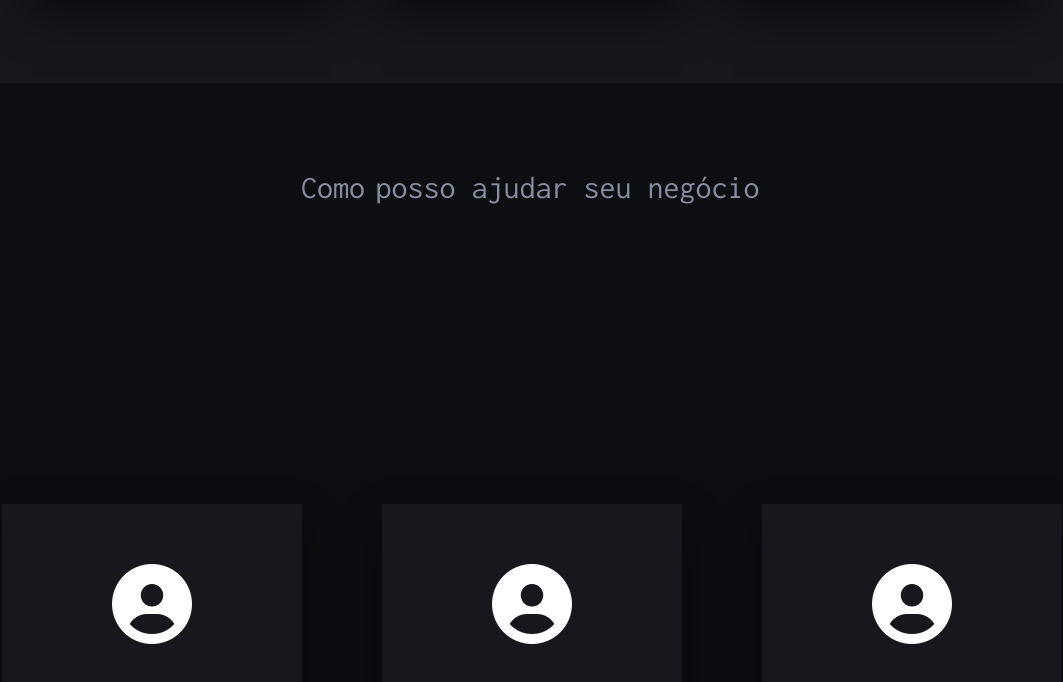
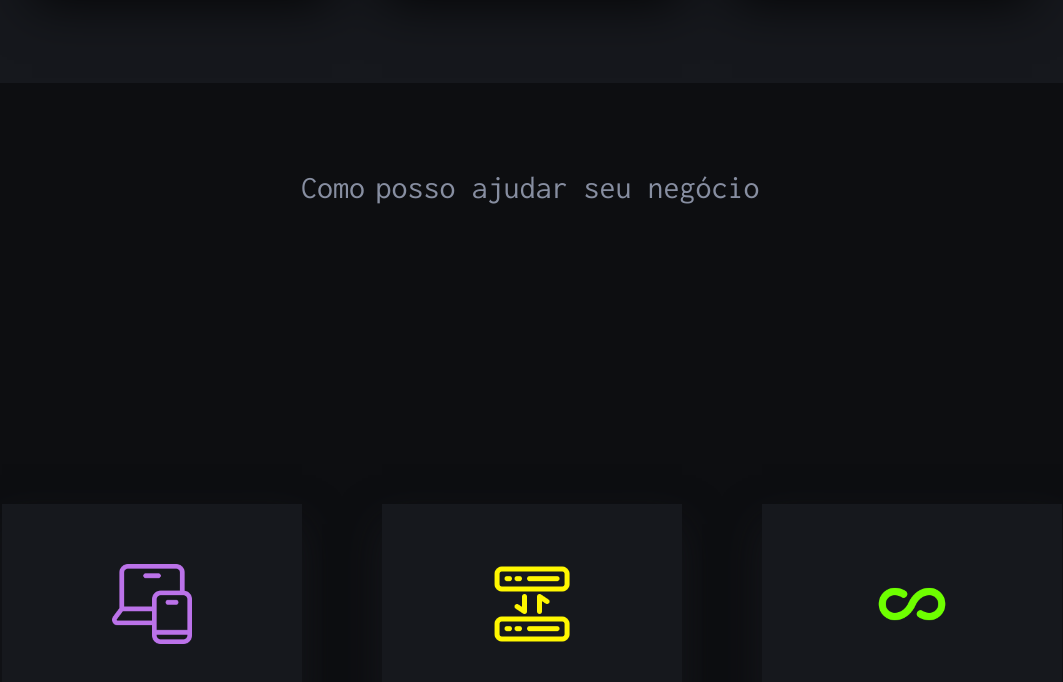
Before and after one commit to marcosvini-s/marcosvini-s.github.io, a plain HTML site: page index.html in a window 1280 px wide. Shown: the part 1524-2206 px from the top of the page, without its empty margins (108-1171 px from the left). Drawn offline with Linux system fonts and the light colour scheme.

Commit message:
finish sections' card

```diff
--- a/index.html
+++ b/index.html
@@ -193,16 +193,16 @@
           <div class="slip slip1">
               <div class="vol">
                   <div class="icon">
-                      <i class="fa fa-user-circle" aria-hidden="true"></i>
+                      <img src="/assets/tecnologia.png" alt="">
                   </div>
               </div>
           </div>
           <div class="slip slip2">
               <div class="vol">
                   <h3>
-                      Hello there!
+                      Websites e Aplicativos!
                   </h3>
-                  <p>Trust yourself and keep going.</p>
+                  <p>Desenvolvimento de interfaces</p>
               </div>
           </div>
       </div>
@@ -210,16 +210,14 @@
         <div class="slip slip1">
             <div class="vol">
                 <div class="icon">
-                    <i class="fa fa-user-circle" aria-hidden="true"></i>
+                  <img src="/assets/conexao.png" alt="">
                 </div>
             </div>
         </div>
         <div class="slip slip2">
             <div class="vol">
-                <h3>
-                    Hello there!
-                </h3>
-                <p>Trust yourself and keep going.</p>
+                <h3>API e banco de dados</h3>
+                <p>Criação de serviços do sistema</p>
             </div>
         </div>
     </div>
@@ -227,16 +225,14 @@
       <div class="slip slip1">
           <div class="vol">
               <div class="icon">
-                  <i class="fa fa-user-circle" aria-hidden="true"></i>
+                  <img src="./assets/infinidade.png" alt="">
               </div>
           </div>
       </div>
       <div class="slip slip2">
           <div class="vol">
-              <h3>
-                  Hello there!
-              </h3>
-              <p>Trust yourself and keep going.</p>
+              <h3>DevOps</h3>
+              <p>Gestão e infraestrutura da aplicação</p>
           </div>
       </div>
   </div>
--- a/styles/box.css
+++ b/styles/box.css
@@ -5,147 +5,88 @@
     display: flex;
     align-items: center;
     justify-content: center;
-    font: var(--text-md);
+    font: var(--text-sm);
     gap: 80px;
 }
 
 .box .plug .icon {
     position: absolute;
-
     top: 0;
-
     left: 0;
-
     width: 100%;
-
     height: 100%;
-
     background: var(--gray-200);
-
 }
 
-.box .plug .icon .fa {
-
+.box .plug .icon img{
     position: absolute;
-
     top: 50%;
-
     left: 50%;
-
     transform: translate(-50%, -50%);
-
     font-size: 80px;
-
     color: #fff;
-
+    width: 80px;
 }
 
 .box .plug .slip {
-
     width: 300px;
-
     height: 200px;
-
     transition: 0.5s;
-
 }
 
 .box .plug .slip.slip1 {
-
     position: relative;
-
     display: flex;
-
     justify-content: center;
-
     align-items: center;
-
     z-index: 1;
-
     transition: .7s;
-
     transform: translateY(100px);
-
 }
 
 .box .plug:hover .slip.slip1{
-
     transform: translateY(0px);
-
 }
 
 .box .plug .slip.slip2 {
-
     position: relative;
-
     display: flex;
-
     justify-content: center;
-
     align-items: center;
-
     padding: 20px;
-
     box-sizing: border-box;
-
     transition: .8s;
-
     transform: translateY(-100px);
-
-    box-shadow: 0 20px 40px rgba(0,0,0,0.4);
-
+    box-shadow: 0 20px 40px rgba(27, 29, 35, 0.542);
 }
 
 .box .plug:hover .slip.slip2{
-
     transform: translateY(0);
-
 }
 
 .box .plug .slip.slip2::after{
-
     content: "";
-
     position: absolute;
-
     width: 30px;
-
     height: 4px;
-
     bottom: 15px;
-
     left: 50%;
-
     left: 50%;
-
     transform: translateX(-50%);
-
-    background: #2c73df;
-
+    background: var(--gray-500);
 }
 
 .box .plug .slip.slip2 .vol p {
-
     margin: 0;
-
     padding: 0;
-
     text-align: center;
-
-    color: #414141;
-
+    color: #fff;
 }
 
 .box .plug .slip.slip2 .vol h3 {
-
     margin: 0 0 10px 0;
-
     padding: 0;
-
     font-size: 24px;
-
     text-align: center;
-
-    color: #414141;
-
+    color: #fff;
 }
```
Also changed, not shown: assets/conexao.png (added), assets/infinidade.png (added), assets/tecnologia.png (added).
